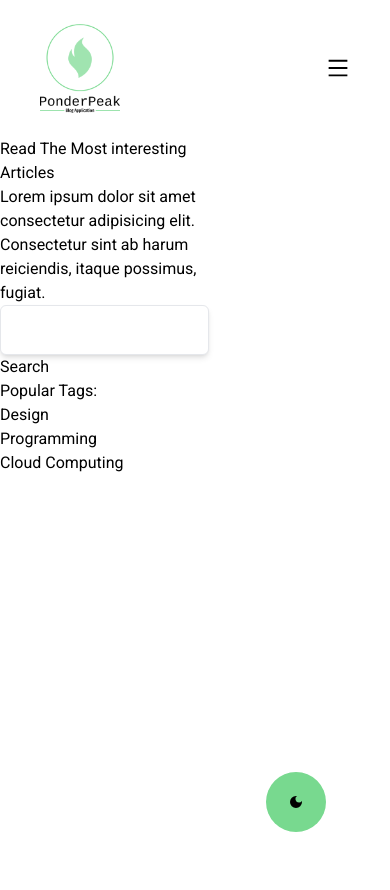
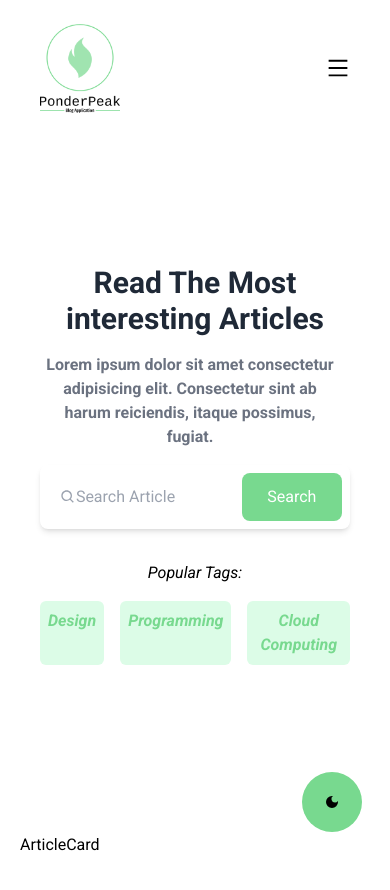
Before and after one commit to AhmedEweesKorany/Ponder_Peak, a React (Vite) app: page / in a window 390 px wide. Shown: the top 890 px of the page. Before the commit the page ends 844 px from the top, so only its background shows below. Built offline with nearby package versions, Linux system fonts and the light colour scheme.

Commit message:
fix responsive issues

```diff
--- /dev/null
+++ b/src/components/ArticleCard/ArticleCard.jsx
@@ -0,0 +1,9 @@
+import React from 'react'
+
+const ArticleCard = () => {
+  return (
+    <div>ArticleCard</div>
+  )
+}
+
+export default ArticleCard
--- a/src/components/DarkModeToggler/DarkModeToggler.jsx
+++ b/src/components/DarkModeToggler/DarkModeToggler.jsx
@@ -6,8 +6,9 @@ const DarkModeToggler = () => {
     const [DarkMode, setDarkMode] = useContext(DarkModeContext);
 
   return (
-    <div onClick={()=>setDarkMode(!DarkMode)} className='fixed bottom-3 right-16 dark:bg-gray-600  dark:bg-gray-900 bg-primary w-[60px] h-[60px] cursor-pointer  flex items-center justify-center rounded-full '>
+    <div onClick={()=>setDarkMode(!DarkMode)} className='fixed bottom-3 right-7 sm:right-14 dark:bg-gray-600   bg-primary w-[60px] h-[60px] cursor-pointer  flex items-center justify-center rounded-full '>
        {DarkMode ? <MdLightMode  onClick={()=>setDarkMode(!DarkMode)}/> : <MdDarkMode onClick={()=>setDarkMode(!DarkMode)}/>}
+
         {/* */}
     </div>
   )
--- /dev/null
+++ b/src/pages/Home/Container/Articles.jsx
@@ -0,0 +1,12 @@
+import React from 'react'
+import ArticleCard from '../../../components/ArticleCard/ArticleCard'
+
+const Articles = () => {
+  return (
+    <section className=' mx-auto flex flex-wrap md:gap-x-5 gap-y-5 px-5 py-10'>
+        <ArticleCard/>
+    </section>
+  )
+}
+
+export default Articles
--- a/src/pages/Home/Container/Hero.jsx
+++ b/src/pages/Home/Container/Hero.jsx
@@ -1,35 +1,43 @@
-import React from "react";
+import React, { useState } from "react";
 import { images } from "../../../constants";
+import { BiSearch } from "react-icons/bi";
 
 const Hero = () => {
+  const [value,setVaalue] = useState("")
+  const valueHandler = (e)=>{
+    setVaalue(e.target.value)
+  }
   return (
-    <section className="flex justify-between gap-60 items-center">
-      <div>
-        <h1>Read The Most interesting Articles</h1>
-        <p>
+    <section className="flex justify-center lg:justify-between flex-col sm:flex-row px-10 sm:px-0">
+      <div className="flex flex-col gap-4 text-center py-32">
+        <h1 className="text-3xl sm:text-4xl text-gray-800 dark:text-white font-bold">Read The Most interesting Articles</h1>
+        <p className="text-gray-500 font-bold  w-[300px] text-center dark:text-gray-500  sm:w-[500px]">
           Lorem ipsum dolor sit amet consectetur adipisicing elit. Consectetur
           sint ab harum reiciendis, itaque possimus, fugiat.
         </p>
 
-        <div>
-            <div>
-            <input type="text" name="" id="" className="border rounded-md p-3 shadow-md dark:bg-gray-600 dark:border-gray-500" />
-
+        <div className="shadow-md  flex gap-6 p-2 relative rounded-lg dark:bg-gray-800">
+            <div className=" w-[80%] group">
+              {value === "" ?              <BiSearch className="text-gray-400 absolute bottom-0 top-6 left-5  group-focus:px-3"/>
+:""}
+            <input type="text" onChange={(e)=>valueHandler(e)} name="" id="" placeholder="    Search Article" className=" rounded-md p-3 w-full focus:border-none focus:outline-none dark:shadow-inner dark:bg-gray-800" />
             </div>
-        <button>Search</button>
+        <button onClick={()=>{
+          alert("محمد ومحمود انا هزمتهم")
+        }} className="bg-primary px-3  rounded-lg text-white w-[130px]">Search</button>
         </div>
-        <div>
-            <span>Popular Tags:</span>
-            <ul>
-                <li>Design</li>
-                <li>Programming</li>
-                <li>Cloud Computing</li>
+        <div className="flex gap-4 mt-4 items-center flex-col sm:flex-row">
+            <span className="italic">Popular Tags:</span>
+            <ul className="flex gap-4 italic">
+                <li className="bg-green-100 font-bold rounded-md dark:text-white dark:bg-gray-800 p-2 text-primary ">Design</li>
+                <li className="bg-green-100 font-bold rounded-md dark:text-white dark:bg-gray-800 p-2 text-primary">Programming</li>
+                <li className="bg-green-100 font-bold rounded-md dark:text-white dark:bg-gray-800 p-2 text-primary">Cloud Computing</li>
             </ul>
         </div>
       </div>
-      <div >
+      <div className="hidden sm:block">
 
-        <img src={images.HeroImage} alt="image that describe users reading articles" className="w-full object-cover dark:bg-gray-900 " />
+        <img src={images.HeroImage} alt="image that describe users reading articles" className="w-[900px] object-cover dark:bg-gray-900 hidden lg:block" />
       </div>
     </section>
   );
--- a/src/pages/Home/Home.jsx
+++ b/src/pages/Home/Home.jsx
@@ -1,10 +1,12 @@
 import React from "react";
 import MainLayout from "../../components/MainLayout/MainLayout";
 import Hero from "./Container/Hero";
+import Articles from "./Container/Articles";
 
 const Home = () => {
   return <MainLayout>
     <Hero/>
+    <Articles/>
   </MainLayout>
 };
 
```
